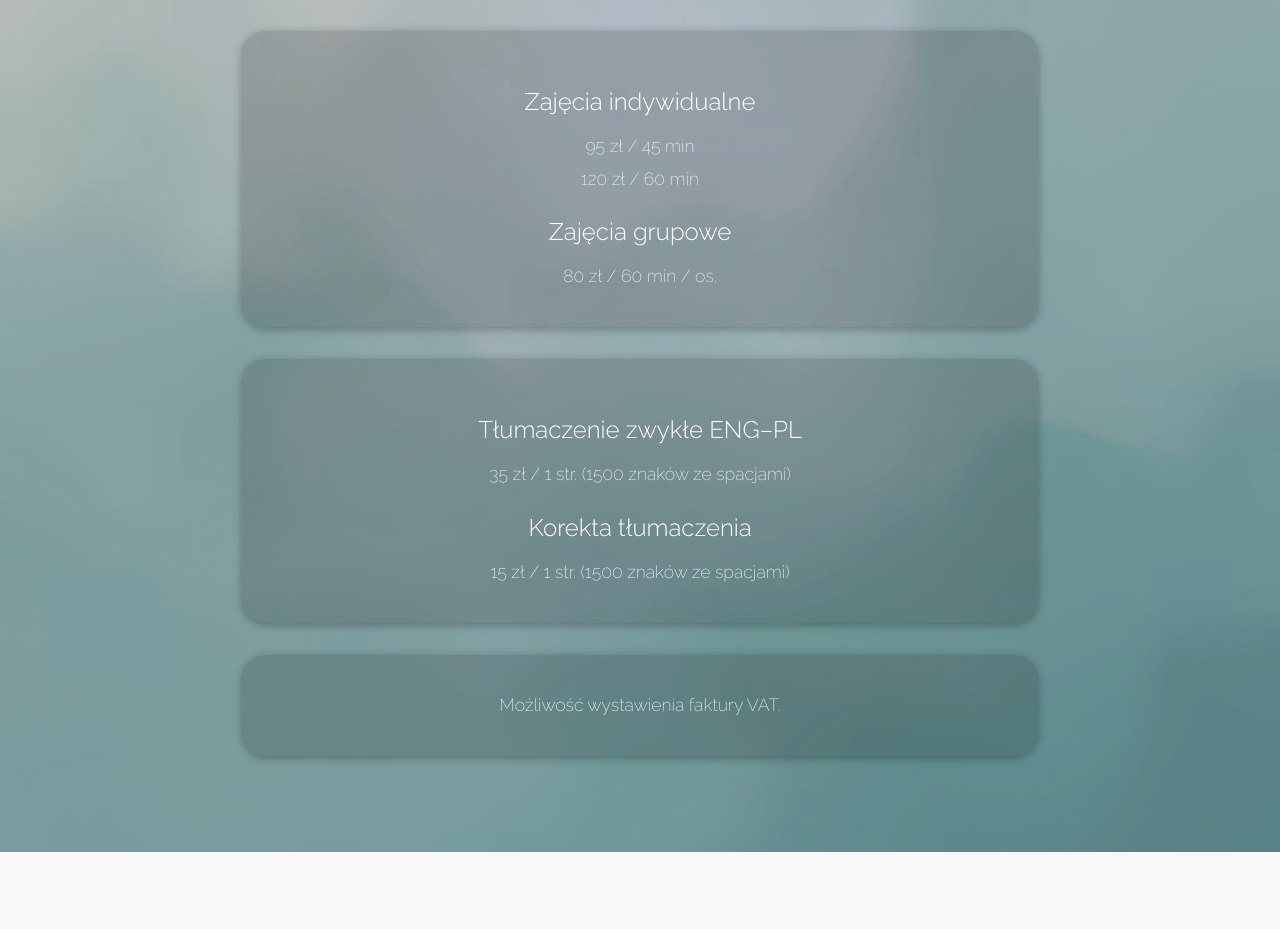
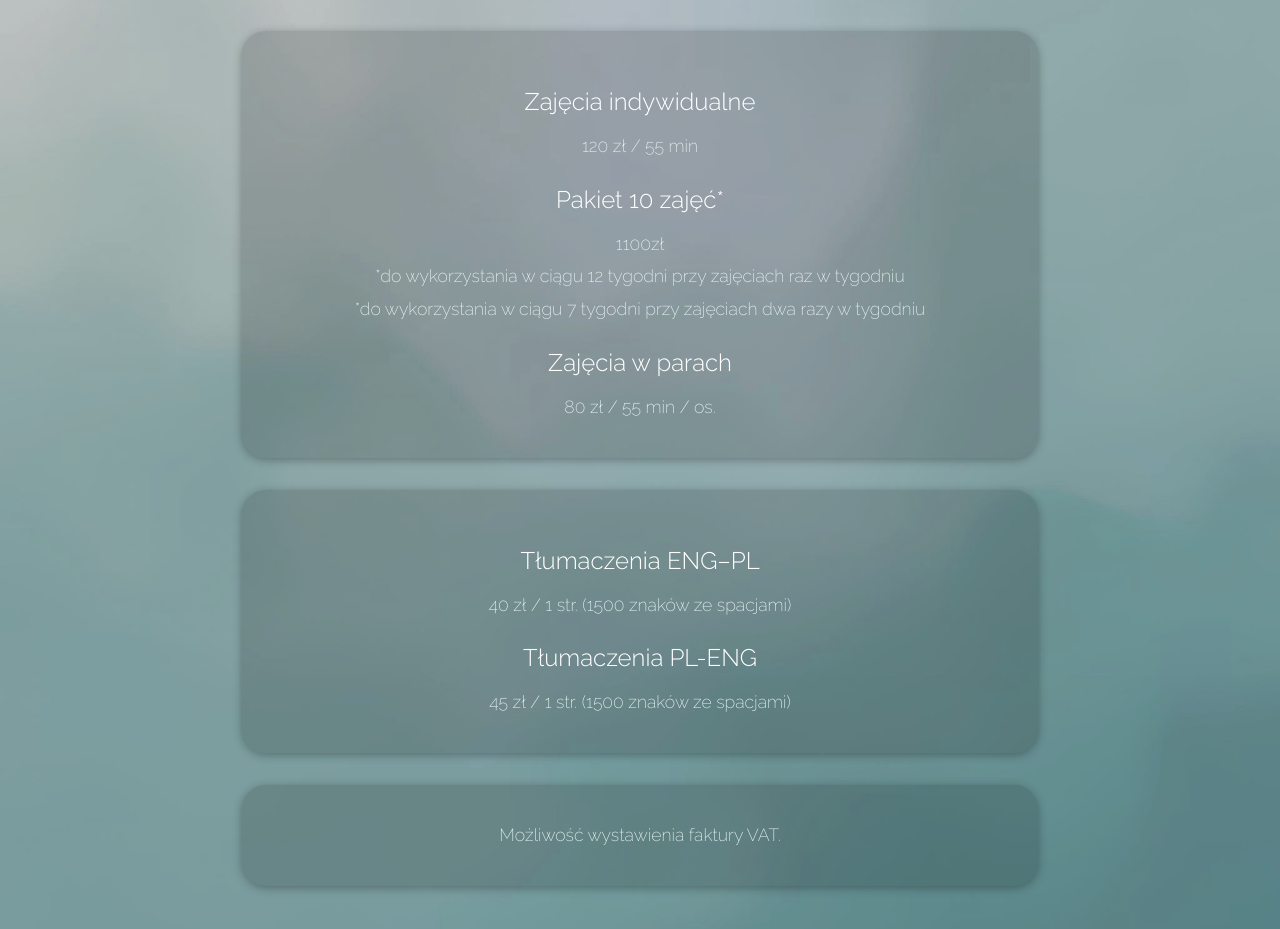
Before and after one commit to MKarbowniczek/portfolio-v1, a React (Vite) app: page / in a window 1280 px wide. Shown: the part 2160-3089 px from the top of the page. Built offline with nearby package versions, Linux system fonts and the light colour scheme.

Commit message:
updated offer prices

```diff
--- a/src/components/offer/Offer.jsx
+++ b/src/components/offer/Offer.jsx
@@ -19,17 +19,20 @@ const Offer = () => {
         <div className="offer-items">
           <div className="offer-item">
             <h3>Zajęcia indywidualne</h3>
-            <p>95 zł / 45 min</p>
-            <p>120 zł / 60 min</p>
-            <h3>Zajęcia grupowe</h3>
-            <p>80 zł / 60 min / os.</p>
+            <p>120 zł / 55 min</p>
+            <h3>Pakiet 10 zajęć*</h3>
+             <p>1100zł</p>
+            <p>*do wykorzystania w ciągu 12 tygodni przy zajęciach raz w tygodniu</p>
+            <p>*do wykorzystania w ciągu 7 tygodni przy zajęciach dwa razy w tygodniu</p>
+            <h3>Zajęcia w parach</h3>
+            <p>80 zł / 55 min / os.</p>
           </div>
 
           <div className="offer-item">
-            <h3>Tłumaczenie zwykłe ENG–PL</h3>
-            <p>35 zł / 1 str. (1500 znaków ze spacjami)</p>
-            <h3>Korekta tłumaczenia</h3>
-            <p>15 zł / 1 str. (1500 znaków ze spacjami)</p>
+            <h3>Tłumaczenia ENG–PL</h3>
+            <p>40 zł / 1 str. (1500 znaków ze spacjami)</p>
+            <h3>Tłumaczenia PL-ENG</h3>
+            <p>45 zł / 1 str. (1500 znaków ze spacjami)</p>
           </div>
 
           <div className="offer-item">
```
Also changed, not shown: 1 other file (tests, documents, lock files or other folders).
